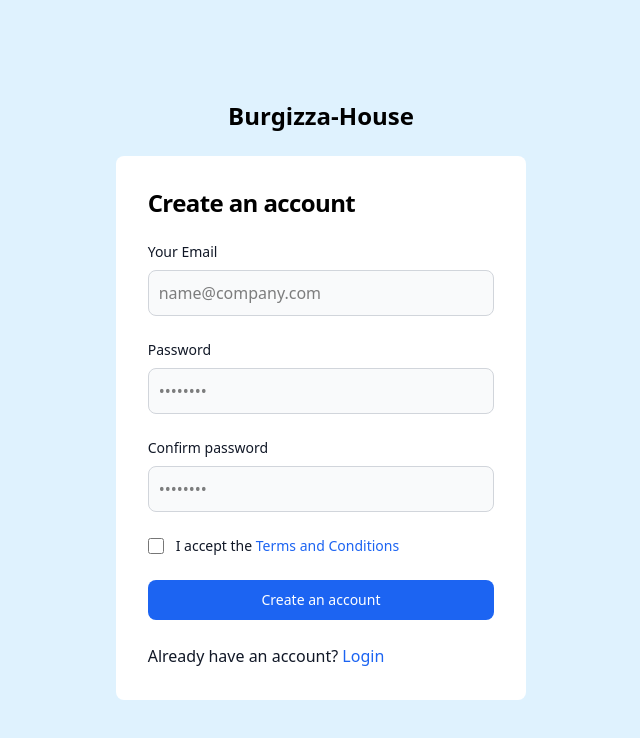
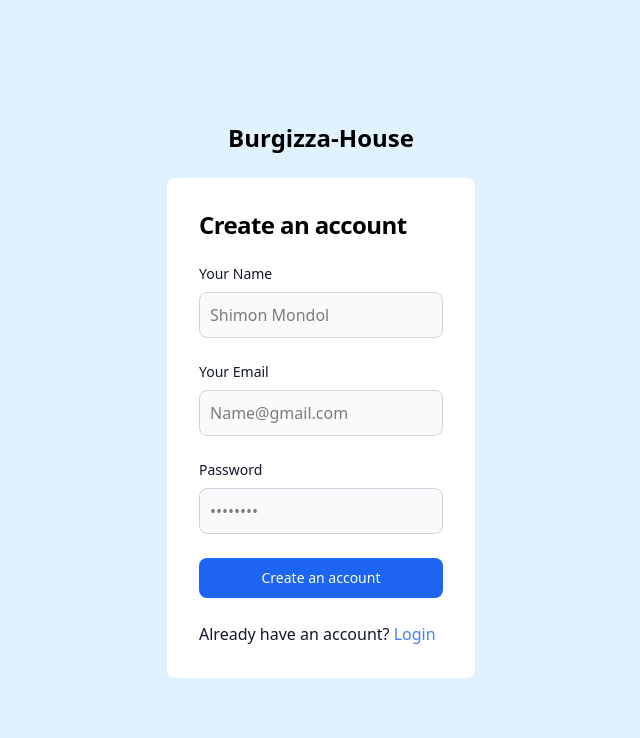
Before and after one commit to shimonmondol/Burgizza-House, a React (Vite) app: page /signup in a window 1280 px wide. Shown: the top 738 px of the page, without its empty margins (319-959 px from the left). Built offline with nearby package versions, Linux system fonts and the light colour scheme.

Commit message:
authentication-done

```diff
--- a/package.json
+++ b/package.json
@@ -20,12 +20,14 @@
     "@mui/material": "^7.3.5",
     "@tailwindcss/vite": "^4.1.10",
     "bootstrap": "^5.3.7",
+    "firebase": "^12.6.0",
     "flowbite": "^4.0.1",
     "flowbite-react": "^0.12.10",
     "react": "^19.1.0",
     "react-bootstrap": "^2.10.10",
     "react-dom": "^19.1.0",
-    "react-router": "^7.9.6"
+    "react-router": "^7.9.6",
+    "react-toastify": "^11.0.5"
   },
   "devDependencies": {
     "@eslint/js": "^9.25.0",
--- a/src/Component/Login.jsx
+++ b/src/Component/Login.jsx
@@ -1,23 +1,78 @@
-import React from "react";
-import { Link } from "react-router";
+import React, { useState, useEffect } from "react";
+import { Link, useNavigate } from "react-router"; // ✅ use react-router-dom
+import { signInWithEmailAndPassword, signOut } from "firebase/auth";
+import { auth } from "../firebase/firebase";
+import { ToastContainer, toast } from "react-toastify";
 
 const Login = () => {
+  const [email, setEmail] = useState("");
+  const [password, setPassword] = useState("");
+  const [userName, setUserName] = useState("");
+  const navigate = useNavigate();
+
+  // Track logged-in user
+  useEffect(() => {
+    const unsubscribe = auth.onAuthStateChanged((user) => {
+      if (user) {
+        setUserName(user.displayName || "User");
+      } else {
+        setUserName("");
+      }
+    });
+
+    return () => unsubscribe();
+  }, []);
+
+  const handleLogin = async (e) => {
+    e.preventDefault();
+
+    try {
+      const userCredential = await signInWithEmailAndPassword(
+        auth,
+        email,
+        password
+      );
+
+      toast.success("Login Successfully", {
+        position: "top-center",
+        autoClose: 3000,
+        onClose: () => navigate("/"),
+      });
+    } catch (error) {
+      if (error.code === "auth/user-not-found") {
+        toast.error("Login failed. Try again.", { position: "top-center" });
+      } else if (error.code === "auth/wrong-password") {
+        toast.error("Incorrect password. Try again.", {
+          position: "top-center",
+        });
+      } else if (error.code === "auth/invalid-email") {
+        toast.error("Invalid email format.", { position: "top-center" });
+      } else {
+        toast.error("Login failed. Try again.", { position: "top-center" });
+      }
+    }
+  };
+
   return (
-    <div>
-      <section>
+    <>
+      <ToastContainer />
+      <section className="bg-sky-100">
         <div className="flex flex-col items-center justify-center px-6 py-8 mx-auto md:h-screen lg:py-0">
           <Link
-            href=""
+            to="/"
             className="flex items-center mb-6 text-2xl font-semibold text-black"
           >
             Burgizza-House
           </Link>
-          <div className="w-1/3 bg-white rounded-lg md:mt-0 sm:max-w-md xl:p-0">
+
+          <div className="w-full lg:w-1/4 bg-white rounded-lg md:mt-0 sm:max-w-md xl:p-0">
             <div className="p-6 space-y-4 md:space-y-6 sm:p-8">
+              <>
                 <h1 className="text-xl font-bold leading-tight tracking-tight text-black md:text-2xl">
                   Sign in to your account
                 </h1>
-              <div className="space-y-4 md:space-y-6" action="#">
+
+                <form onSubmit={handleLogin} className="space-y-4 md:space-y-6">
                   <div>
                     <label
                       htmlFor="email"
@@ -29,11 +84,14 @@ const Login = () => {
                       type="email"
                       name="email"
                       id="email"
-                    className="bg-gray-50 border border-gray-300 rounded-lg focus:outline-none w-full p-2.5 "
-                    placeholder="name@company.com"
-                    required=""
+                      value={email}
+                      onChange={(e) => setEmail(e.target.value)}
+                      className="bg-gray-50 border border-gray-300 rounded-lg focus:outline-none w-full p-2.5"
+                      placeholder="Name@gmail.com"
+                      required
                     />
                   </div>
+
                   <div>
                     <label
                       htmlFor="password"
@@ -45,59 +103,34 @@ const Login = () => {
                       type="password"
                       name="password"
                       id="password"
+                      value={password}
+                      onChange={(e) => setPassword(e.target.value)}
                       placeholder="••••••••"
-                    className="bg-gray-50 border border-gray-300 rounded-lg focus:outline-none w-full p-2.5 "
-                    required=""
+                      className="bg-gray-50 border border-gray-300 rounded-lg focus:outline-none w-full p-2.5"
+                      required
                     />
                   </div>
-                <div className="flex items-center justify-between">
-                  <div className="flex items-start">
-                    <div className="flex items-center h-5">
-                      <input
-                        id="remember"
-                        aria-describedby="remember"
-                        type="checkbox"
-                        className="w-4 h-4 border border-gray-300 rounded bg-gray-50 focus:ring-3 focus:ring-primary-300 dark:bg-gray-700 dark:border-gray-600 dark:focus:ring-primary-600 dark:ring-offset-gray-800"
-                        required=""
-                      />
-                    </div>
-                    <div className="ml-3 text-sm">
-                      <label
-                        htmlFor="remember"
-                        className="text-gray-900 font-medium"
-                      >
-                        Remember me
-                      </label>
-                    </div>
-                  </div>
-                  <a
-                    href="#"
-                    className="text-sm font-medium text-primary-600 hover:underline dark:text-primary-500"
-                  >
-                    Forgot password?
-                  </a>
-                </div>
+
                   <button
                     type="submit"
-                  className="w-full cursor-pointer text-white bg-primary-600 hover:bg-primary-700 focus:ring-4 focus:outline-none focus:ring-primary-300 font-medium rounded-lg text-sm px-5 py-2.5 text-center dark:bg-primary-600 dark:hover:bg-primary-700 dark:focus:ring-primary-800"
+                    className="w-full cursor-pointer text-white bg-primary-600 hover:bg-primary-700 font-medium rounded-lg text-sm px-5 py-2.5 text-center"
                   >
                     Login
                   </button>
+
                   <p className="text-sm font-medium text-gray-900">
                     Don’t have an account yet?{" "}
-                  <Link
-                    to="/signup"
-                    className="font-medium text-primary-600 hover:underline dark:text-primary-500"
-                  >
+                    <Link to="/signup" className="font-medium text-primary-500">
                       Sign Up
                     </Link>
                   </p>
-              </div>
+                </form>
+              </>
             </div>
           </div>
         </div>
       </section>
-    </div>
+    </>
   );
 };
 
--- a/src/Component/SignUp.jsx
+++ b/src/Component/SignUp.jsx
@@ -1,23 +1,84 @@
 import React from "react";
-import { Link } from "react-router";
+import { Link, useNavigate } from "react-router";
+import { useState } from "react";
+import { createUserWithEmailAndPassword } from "firebase/auth";
+import { auth } from "../firebase/firebase";
+import { ToastContainer, toast } from "react-toastify";
+import { updateProfile } from "firebase/auth";
 
 const SignUp = () => {
+  const [email, setEmail] = useState("");
+  const [password, setPassword] = useState("");
+  const [fname, setFname] = useState("");
+  const navigate = useNavigate();
+
+  const handleSignup = async (e) => {
+    e.preventDefault();
+    try {
+      const userCredential = await createUserWithEmailAndPassword(
+        auth,
+        email,
+        password
+      );
+
+      // Update displayName
+      await updateProfile(userCredential.user, {
+        displayName: fname,
+      });
+
+      toast.success("SignUp Successful", {
+        position: "top-center",
+        autoClose: 4000,
+        onClose: () => navigate("/login"),
+      });
+    } catch (error) {
+      if (error.code === "auth/email-already-in-use") {
+        toast.error("Already have an account, Please login.", {
+          position: "top-center",
+        });
+      } else {
+        toast.error("Invalid Name or Email or Password", {
+          position: "top-center",
+        });
+      }
+    }
+  };
+
   return (
     <>
+      <ToastContainer />
       <section className="bg-sky-100">
         <div className="flex flex-col items-center justify-center px-6 py-8 mx-auto md:h-screen lg:py-0">
-          <Link
-            href=""
-            className="flex items-center mb-6 text-2xl font-semibold text-black"
-          >
+          <div className="flex items-center mb-6 text-2xl font-semibold text-black">
             Burgizza-House
-          </Link>
-          <div className="w-1/3 bg-white rounded-lg md:mt-0 sm:max-w-md xl:p-0">
+          </div>
+          <div className="w-full lg:w-1/4 sm:max-w-md bg-white rounded-lg md:mt-0 xl:p-0">
             <div className="p-6 space-y-4 md:space-y-6 sm:p-8">
               <h1 className="text-xl font-bold leading-tight tracking-tight text-black md:text-2xl">
                 Create an account
               </h1>
-              <div className="space-y-4 md:space-y-6" action="#">
+              <form
+                onSubmit={handleSignup}
+                className="space-y-4 md:space-y-6"
+                action="#"
+              >
+                <div>
+                  <label
+                    htmlFor="name"
+                    className="block mb-2 text-sm font-medium text-gray-900"
+                  >
+                    Your Name
+                  </label>
+                  <input
+                    onChange={(e) => setFname(e.target.value)}
+                    type="text"
+                    name="name"
+                    id="name"
+                    className="bg-gray-50 border border-gray-300 rounded-lg focus:outline-none w-full p-2.5 "
+                    placeholder="Shimon Mondol"
+                    required=""
+                  />
+                </div>
                 <div>
                   <label
                     htmlFor="email"
@@ -26,11 +87,13 @@ const SignUp = () => {
                     Your Email
                   </label>
                   <input
+                    onChange={(e) => setEmail(e.target.value)}
                     type="email"
                     name="email"
                     id="email"
+                    value={email}
                     className="bg-gray-50 border border-gray-300 rounded-lg focus:outline-none w-full p-2.5 "
-                    placeholder="name@company.com"
+                    placeholder="Name@gmail.com"
                     required=""
                   />
                 </div>
@@ -42,6 +105,7 @@ const SignUp = () => {
                     Password
                   </label>
                   <input
+                    onChange={(e) => setPassword(e.target.value)}
                     type="password"
                     name="password"
                     id="password"
@@ -50,63 +114,19 @@ const SignUp = () => {
                     required=""
                   />
                 </div>
-                <div>
-                  <label
-                    htmlFor="confirm-password"
-                    className="block mb-2 text-sm font-medium text-gray-900"
-                  >
-                    Confirm password
-                  </label>
-                  <input
-                    type="confirm-password"
-                    name="confirm-password"
-                    id="confirm-password"
-                    placeholder="••••••••"
-                    className="bg-gray-50 border border-gray-300 rounded-lg focus:outline-none w-full p-2.5 "
-                    required=""
-                  />
-                </div>
-                <div className="flex items-start">
-                  <div className="flex items-center h-5">
-                    <input
-                      id="terms"
-                      aria-describedby="terms"
-                      type="checkbox"
-                      className="w-4 h-4 border border-gray-300 rounded bg-gray-50 focus:ring-3 focus:ring-primary-300 dark:bg-gray-700 dark:border-gray-600 dark:focus:ring-primary-600 dark:ring-offset-gray-800"
-                      required=""
-                    />
-                  </div>
-                  <div className="ml-3 text-sm">
-                    <label
-                      htmlFor="terms"
-                      className="text-gray-900 font-medium"
-                    >
-                      I accept the{" "}
-                      <a
-                        className="font-medium text-primary-600 hover:underline dark:text-primary-500"
-                        href="#"
-                      >
-                        Terms and Conditions
-                      </a>
-                    </label>
-                  </div>
-                </div>
                 <button
                   type="submit"
-                  className="w-full cursor-pointer text-white bg-primary-600 hover:bg-primary-700 focus:ring-4 focus:outline-none focus:ring-primary-300 font-medium rounded-lg text-sm px-5 py-2.5 text-center dark:bg-primary-600 dark:hover:bg-primary-700 dark:focus:ring-primary-800"
+                  className="w-full cursor-pointer text-white bg-primary-600 font-medium rounded-lg text-sm px-5 py-2.5 text-center"
                 >
                   Create an account
                 </button>
                 <p className="text-gray-900 font-medium">
                   Already have an account?{" "}
-                  <Link
-                    to="/login"
-                    className="font-medium text-primary-600 hover:underline dark:text-primary-500"
-                  >
+                  <Link to="/login" className="font-medium text-primary-500">
                     Login
                   </Link>
                 </p>
-              </div>
+              </form>
             </div>
           </div>
         </div>
--- /dev/null
+++ b/src/firebase/firebase.js
@@ -0,0 +1,23 @@
+// Import the functions you need from the SDKs you need
+import { initializeApp } from "firebase/app";
+import { getAnalytics } from "firebase/analytics";
+import { getAuth } from "firebase/auth";
+// TODO: Add SDKs for Firebase products that you want to use
+// https://firebase.google.com/docs/web/setup#available-libraries
+
+// Your web app's Firebase configuration
+// For Firebase JS SDK v7.20.0 and later, measurementId is optional
+const firebaseConfig = {
+  apiKey: "AIzaSyBe8fxI24W7RkX_oR25STx3A4OoytyBpTA",
+  authDomain: "burgizza-house.firebaseapp.com",
+  projectId: "burgizza-house",
+  storageBucket: "burgizza-house.firebasestorage.app",
+  messagingSenderId: "737493989440",
+  appId: "1:737493989440:web:f2fc0cc5298a4f722607a5",
+  measurementId: "G-Y6TQF2M32P",
+};
+
+// Initialize Firebase
+const app = initializeApp(firebaseConfig);
+const analytics = getAnalytics(app);
+export const auth = getAuth();
```
Also changed, not shown: src/Component/Home.jsx (+33 -21 lines), src/Component/Navbar.jsx (+69 -15 lines), 1 other file (tests, documents, lock files or other folders). Lines whose indentation alone changed are shown as unchanged.
